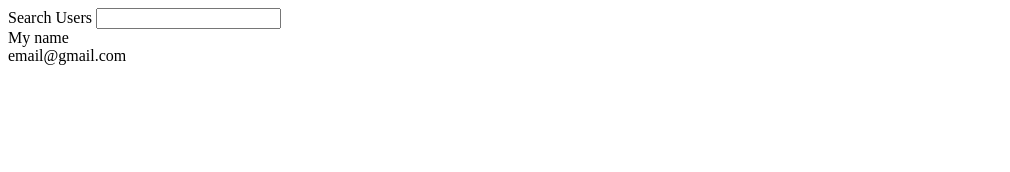
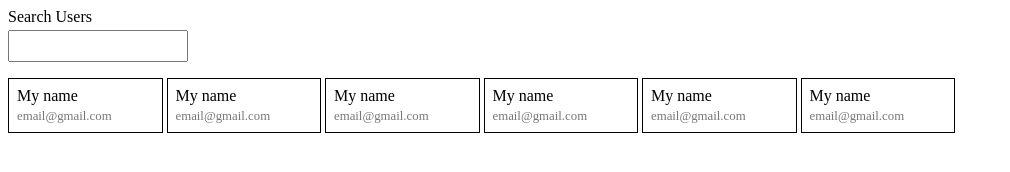
Before and after one commit to nadika-zavodovska/search-bar-js, a plain HTML site: page index.html in a window 1280 px wide. Shown: the whole page, without its empty margins (0-1010 px from the left). Drawn offline with Linux system fonts and the light colour scheme.

Commit message:
add html and css

```diff
--- a/index.html
+++ b/index.html
@@ -5,7 +5,7 @@
     <meta charset="UTF-8">
     <meta name="viewport" content="width=device-width, initial-scale=1.0">
     <title>Search bar in JS</title>
-    <link rel="stylesheet" href="style.css">
+    <link rel="stylesheet" href="./style.css">
 </head>
 
 <body>
@@ -19,6 +19,26 @@
             <div class="header">My name</div>
             <div class="body">email@gmail.com</div>
         </div>
+        <div class="card">
+            <div class="header">My name</div>
+            <div class="body">email@gmail.com</div>
+        </div>
+        <div class="card">
+            <div class="header">My name</div>
+            <div class="body">email@gmail.com</div>
+        </div>
+        <div class="card">
+            <div class="header">My name</div>
+            <div class="body">email@gmail.com</div>
+        </div>
+        <div class="card">
+            <div class="header">My name</div>
+            <div class="body">email@gmail.com</div>
+        </div>
+        <div class="card">
+            <div class="header">My name</div>
+            <div class="body">email@gmail.com</div>
+        </div>
     </div>
 
 </body>
--- a/style.css
+++ b/style.css
@@ -0,0 +1,33 @@
+.search-wrapper{
+    display: flex;
+    flex-direction: column;
+    gap: 0.25rem;
+}
+input{
+    font-size: 1rem;
+}
+.user-cards{
+    display: grid;
+    grid-template-columns: repeat(auto-fill, minmax(150px, 1fr));
+    gap: 0.25rem;
+    margin-top: 1rem;
+}
+#search {
+    max-width: 180px;
+    padding: 5px 8px;
+}
+.card{
+    border: 1px solid black;
+    background-color: #FFF;
+    padding: .5rem;
+}
+.card > .header {
+    margin-bottom: 0.25rem;
+}
+.card > .body {
+    font-size: 0.8rem;
+    color: #777;
+}
+.hide{
+    display: none;
+}
```
